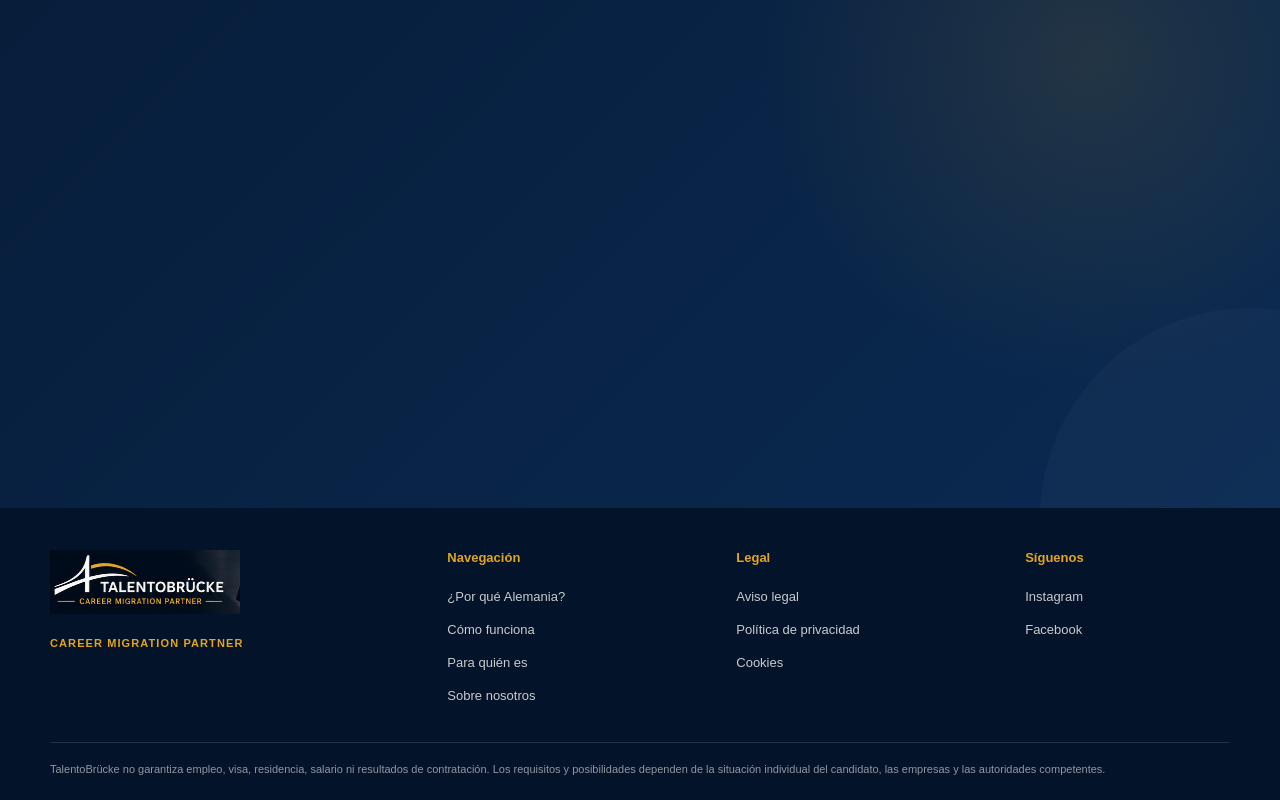
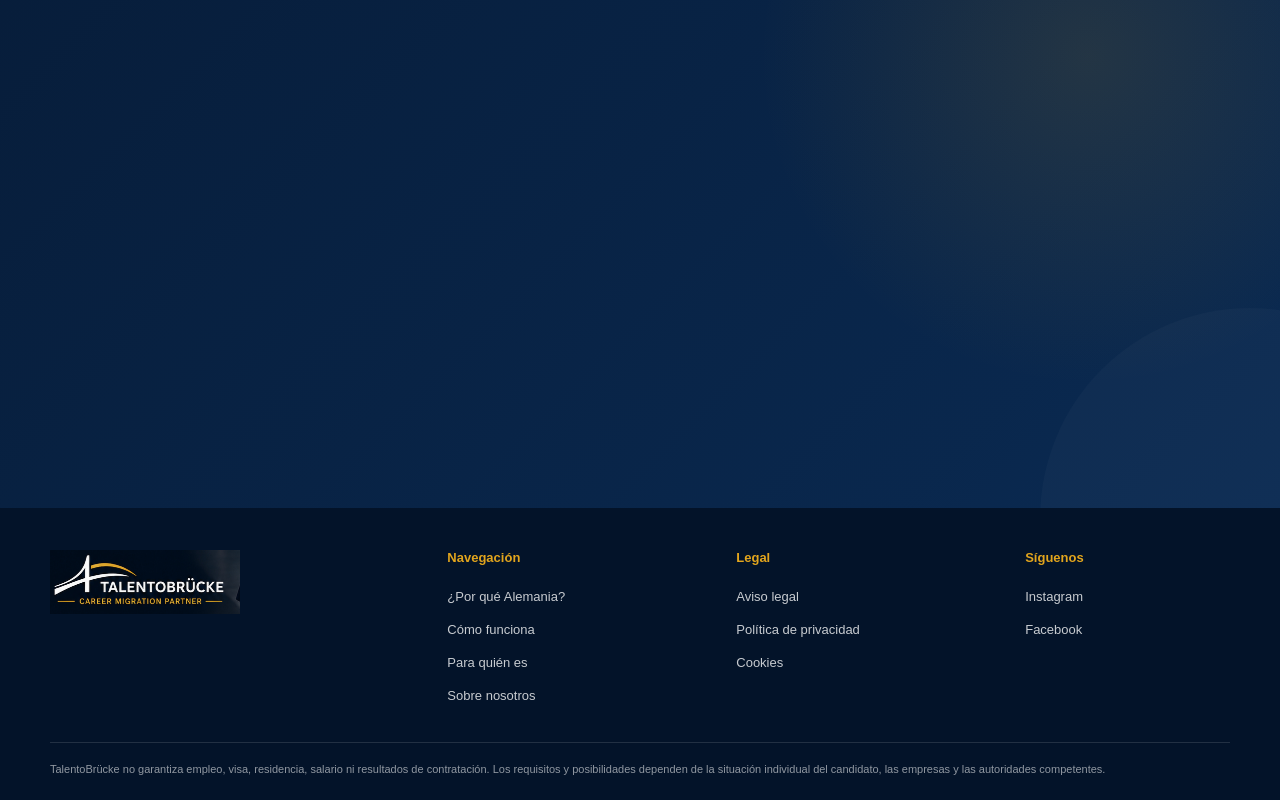
Before and after one commit to fiveseasonsrealty-ux/TALENTOBRUCKE-CRM, a Next.js app: page / in a window 1280 px wide. Shown: the part 7383-8183 px from the top of the page. Built offline with nearby package versions, Linux system fonts and the light colour scheme.

Commit message:
Eliminar tagline duplicado del Footer

```diff
--- a/app/page.tsx
+++ b/app/page.tsx
@@ -598,13 +598,12 @@ export default function Home() {
 
       <footer className="footer">
         <div className="container footer-grid">
-         <div className="footer-brand">
+        <div className="footer-brand">
   <img
     src="/logo-talentobrucke.png"
     alt="TalentoBrücke"
     className="footer-logo"
   />
-  <p>CAREER MIGRATION PARTNER</p>
 </div>
 
           <div>
```
